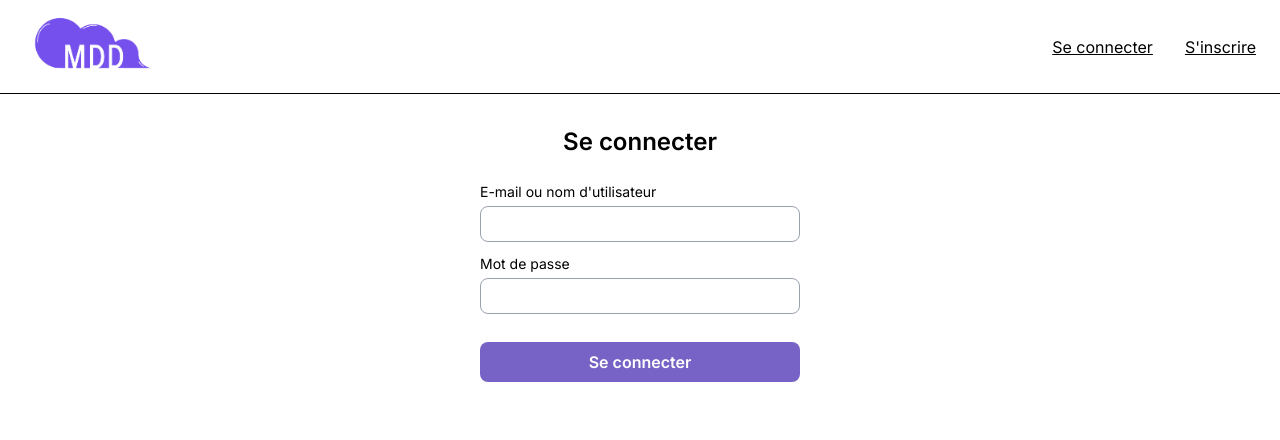
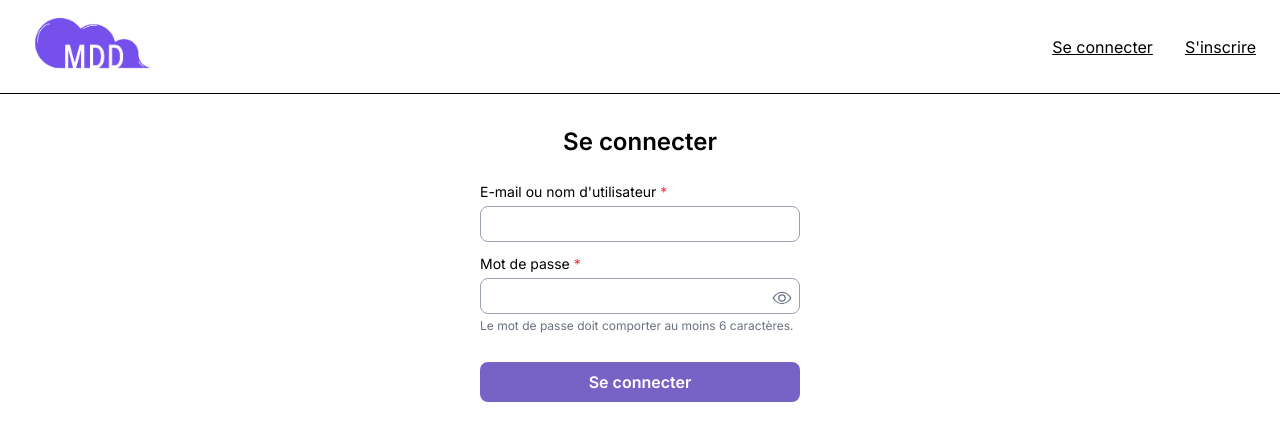
Before and after one commit to jeremie74/projet-6-orion, an Angular app in the folder front-orion/: page /login in a window 1280 px wide. Shown: the top 440 px of the page. Built offline with nearby package versions, Linux system fonts and the light colour scheme.

Commit message:
Login front modifications

```diff
--- a/front-orion/src/app/components/login/login.html
+++ b/front-orion/src/app/components/login/login.html
@@ -13,25 +13,97 @@
   <h1 class="text-2xl font-semibold mb-6">Se connecter</h1>
 
   <!-- Forms -->
-  <form class="w-full max-w-xs mx-auto flex flex-col gap-3">
+  <form
+    class="w-full max-w-xs mx-auto flex flex-col gap-3"
+    [formGroup]="loginForm"
+    (ngSubmit)="submit()"
+    novalidate
+  >
     <div>
-      <label for="email" class="block text-sm mb-1"
-        >E-mail ou nom d'utilisateur</label
+      <label for="identifier" class="block text-sm mb-1"
+        >E-mail ou nom d'utilisateur <span class="text-red-500">*</span></label
       >
       <input
+        id="identifier"
         type="text"
-        id="email"
-        class="w-full h-9 border border-gray-400 rounded-lg px-2.5 focus:outline-none"
+        formControlName="name"
+        autocomplete="username"
+        class="w-full h-9 border border-gray-400 rounded-lg px-2.5 focus:outline-none focus:border-[#7763C5] focus:ring-2 focus:ring-[#7763C5]/40 transition-colors"
       />
     </div>
 
     <div>
-      <label for="password" class="block text-sm mb-1">Mot de passe</label>
-      <input
-        type="password"
-        id="password"
-        class="w-full h-9 border border-gray-400 rounded-lg px-2.5 focus:outline-none"
-      />
+      <label for="password" class="block text-sm mb-1"
+        >Mot de passe <span class="text-red-500">*</span></label
+      >
+      <div class="relative">
+        <input
+          id="password"
+          [type]="showPassword ? 'text' : 'password'"
+          formControlName="password"
+          autocomplete="current-password"
+          class="w-full h-9 border rounded-lg px-2.5 pr-9 focus:outline-none focus:ring-2 transition-colors"
+          [ngClass]="
+            passwordInvalid
+              ? ['border-red-500', 'focus:border-red-500', 'focus:ring-red-300']
+              : [
+                  'border-gray-400',
+                  'focus:border-[#7763C5]',
+                  'focus:ring-[#7763C5]/40'
+                ]
+          "
+          [attr.aria-invalid]="passwordInvalid"
+        />
+        <button
+          type="button"
+          class="absolute inset-y-0 right-2 flex items-center text-gray-500"
+          (click)="togglePasswordVisibility()"
+          aria-label="Afficher ou masquer le mot de passe"
+        >
+          <svg
+            *ngIf="!showPassword"
+            xmlns="http://www.w3.org/2000/svg"
+            viewBox="0 0 24 24"
+            fill="none"
+            stroke="currentColor"
+            stroke-width="1.5"
+            class="w-5 h-5"
+            aria-hidden="true"
+          >
+            <path
+              d="M1.5 12s3.75-6.75 10.5-6.75S22.5 12 22.5 12s-3.75 6.75-10.5 6.75S1.5 12 1.5 12z"
+            />
+            <circle cx="12" cy="12" r="3.75" />
+          </svg>
+          <svg
+            *ngIf="showPassword"
+            xmlns="http://www.w3.org/2000/svg"
+            viewBox="0 0 24 24"
+            fill="none"
+            stroke="currentColor"
+            stroke-width="1.5"
+            class="w-5 h-5"
+            aria-hidden="true"
+          >
+            <path
+              d="M3.98 8.223C5.726 6.042 8.669 4.5 12 4.5c6.75 0 10.5 7.5 10.5 7.5a19.5 19.5 0 0 1-2.288 3.338"
+            />
+            <path d="M6.223 6.223 17.778 17.78" />
+            <path
+              d="M9.75 9.863A3.75 3.75 0 0 1 12 8.25a3.75 3.75 0 0 1 3.75 3.75c0 .823-.264 1.587-.713 2.206"
+            />
+            <path
+              d="M6.47 6.47C3.36 8.674 1.5 12 1.5 12a19.425 19.425 0 0 0 4.196 4.827C7.385 18.507 9.61 19.5 12 19.5c1.233 0 2.383-.24 3.444-.663"
+            />
+          </svg>
+        </button>
+      </div>
+      <p
+        class="text-xs mt-1"
+        [ngClass]="passwordInvalid ? 'text-red-500' : 'text-gray-500'"
+      >
+        Le mot de passe doit comporter au moins 6 caractères.
+      </p>
     </div>
 
     <!-- Submit form -->
--- a/front-orion/src/app/components/login/login.ts
+++ b/front-orion/src/app/components/login/login.ts
@@ -1,10 +1,44 @@
 import { Component } from '@angular/core';
+import { CommonModule } from '@angular/common';
+import { FormBuilder, ReactiveFormsModule, Validators } from '@angular/forms';
 import { Header } from '../header/header';
 
 @Component({
   selector: 'app-login',
-  imports: [Header],
+  imports: [CommonModule, ReactiveFormsModule, Header],
   templateUrl: './login.html',
   styleUrl: './login.css',
 })
-export class Login {}
+export class Login {
+  readonly loginForm;
+  readonly passwordControl;
+  showPassword = false;
+
+  constructor(private readonly formBuilder: FormBuilder) {
+    this.loginForm = this.formBuilder.nonNullable.group({
+      name: ['', Validators.required],
+      password: ['', [Validators.required, Validators.minLength(6)]],
+    });
+    this.passwordControl = this.loginForm.controls.password;
+  }
+
+  get passwordInvalid(): boolean {
+    return (
+      this.passwordControl.invalid &&
+      (this.passwordControl.dirty || this.passwordControl.touched)
+    );
+  }
+
+  togglePasswordVisibility(): void {
+    this.showPassword = !this.showPassword;
+  }
+
+  submit(): void {
+    if (this.loginForm.invalid) {
+      this.loginForm.markAllAsTouched();
+      return;
+    }
+
+    console.log('Login form submitted', this.loginForm.getRawValue());
+  }
+}
```
